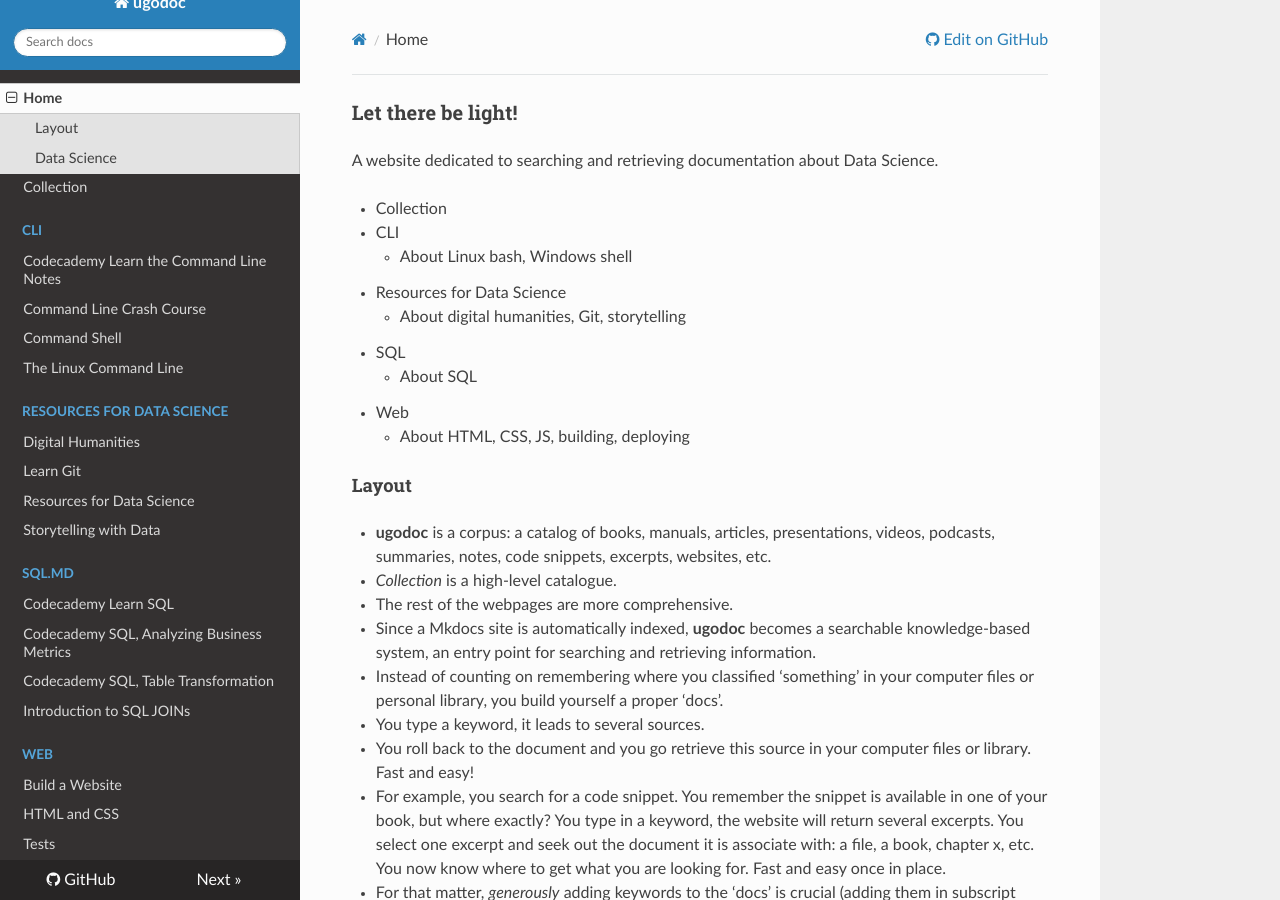
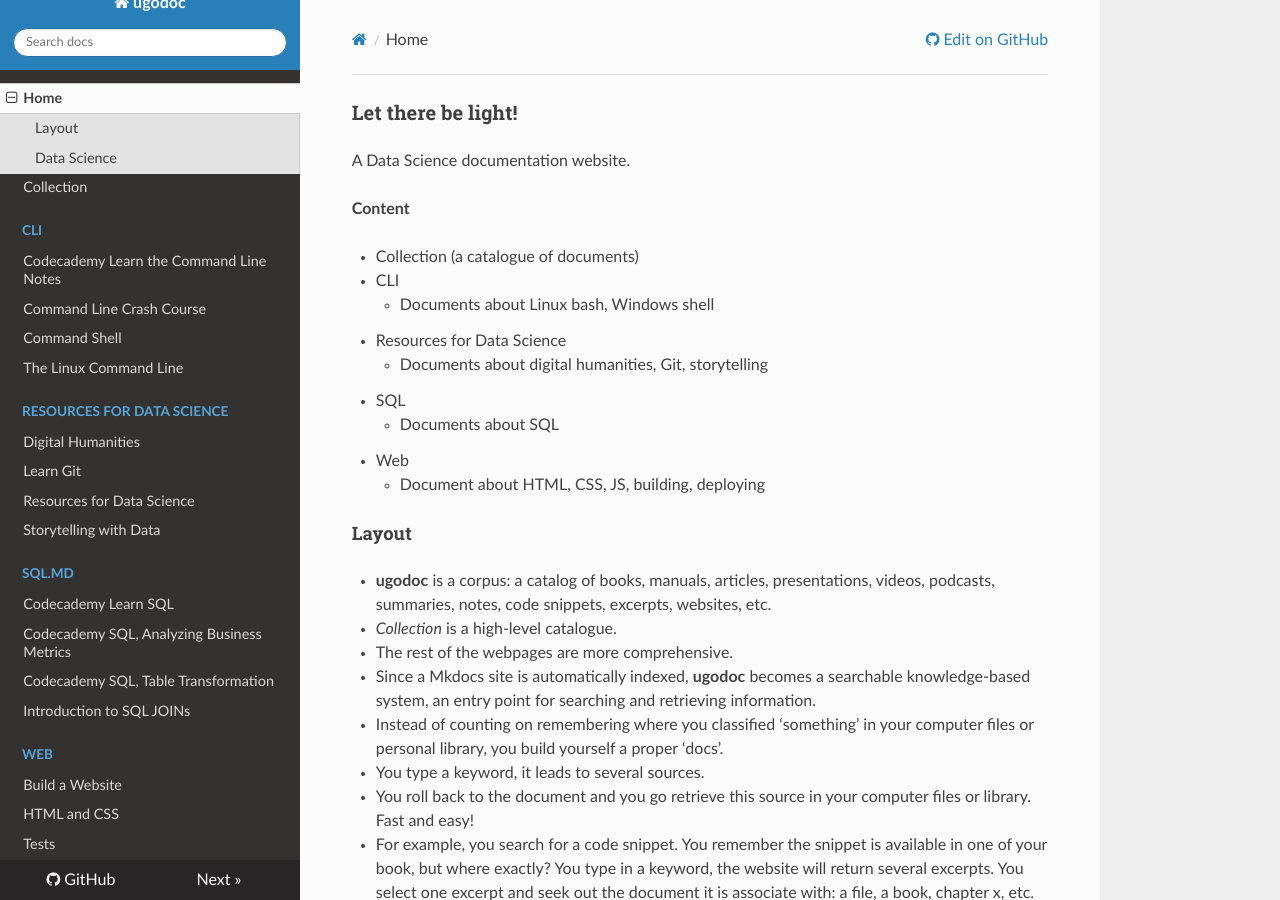
Before and after one commit to ugoproto/ugodoc, an MkDocs documentation site: the page built from docs/index.md, in a window 1280 px wide and 900 px high. Built offline with MkDocs 1.6.1, drawn with Linux system fonts in a browser that asks for light colours; nearby versions of some CDN libraries; old or Windows-style settings are respelled for this version of MkDocs.

```diff
--- a/docs/index.md
+++ b/docs/index.md
@@ -1,16 +1,18 @@
 # Let there be light!
 
-A website dedicated to searching and retrieving documentation about Data Science.
+A Data Science documentation website.
 
-- Collection
+**Content**
+
+- Collection (a catalogue of documents)
 - CLI
-	- About Linux bash, Windows shell
+	- Documents about Linux bash, Windows shell
 - Resources for Data Science
-	- About digital humanities, Git, storytelling
+	- Documents about digital humanities, Git, storytelling
 - SQL
-	- About SQL
+	- Documents about SQL
 - Web
-	- About HTML, CSS, JS, building, deploying
+	- Document about HTML, CSS, JS, building, deploying
 
 ## Layout
 
```
Also changed, not shown: docs/collection.md (+1 -1 lines).
